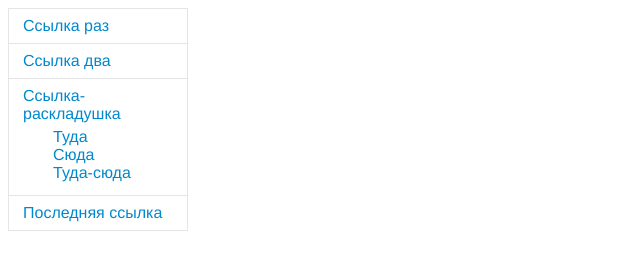
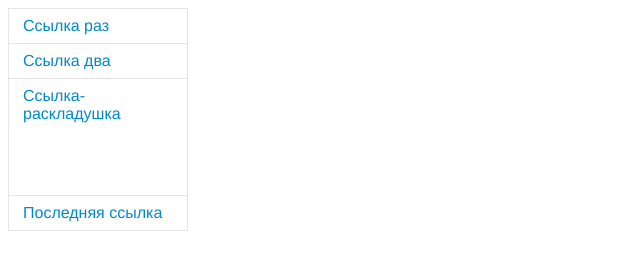
Before and after one commit to AwesomeSoleil/awesomesoleil.github.io, a plain HTML site: page index.html in a window 1280 px wide. Shown: the whole page, without its empty margins (0-640 px from the left). Drawn offline with Linux system fonts and the light colour scheme.

Commit message:
Update main.css

```diff
--- a/styles/main.css
+++ b/styles/main.css
@@ -26,9 +26,19 @@ a:hover {
 }
 
 .menu > li {
-    padding: 8px 14px;
-    margin-bottom: -1px;
-    border-style: solid;
-    border-width: 1px;
-    border-color: #E5E5E5;
+  padding: 8px 14px;
+  margin-bottom: -1px;
+  border-style: solid;
+  border-width: 1px;
+  border-color: #E5E5E5;
 }
+
+.menu li li a {
+  color: #FFFFFF;
+  padding: 0 3px 0 3px;
+}
+
+.menu li li a:hover {
+  background-color: none;
+  text-decoration: underline;
+}
```
